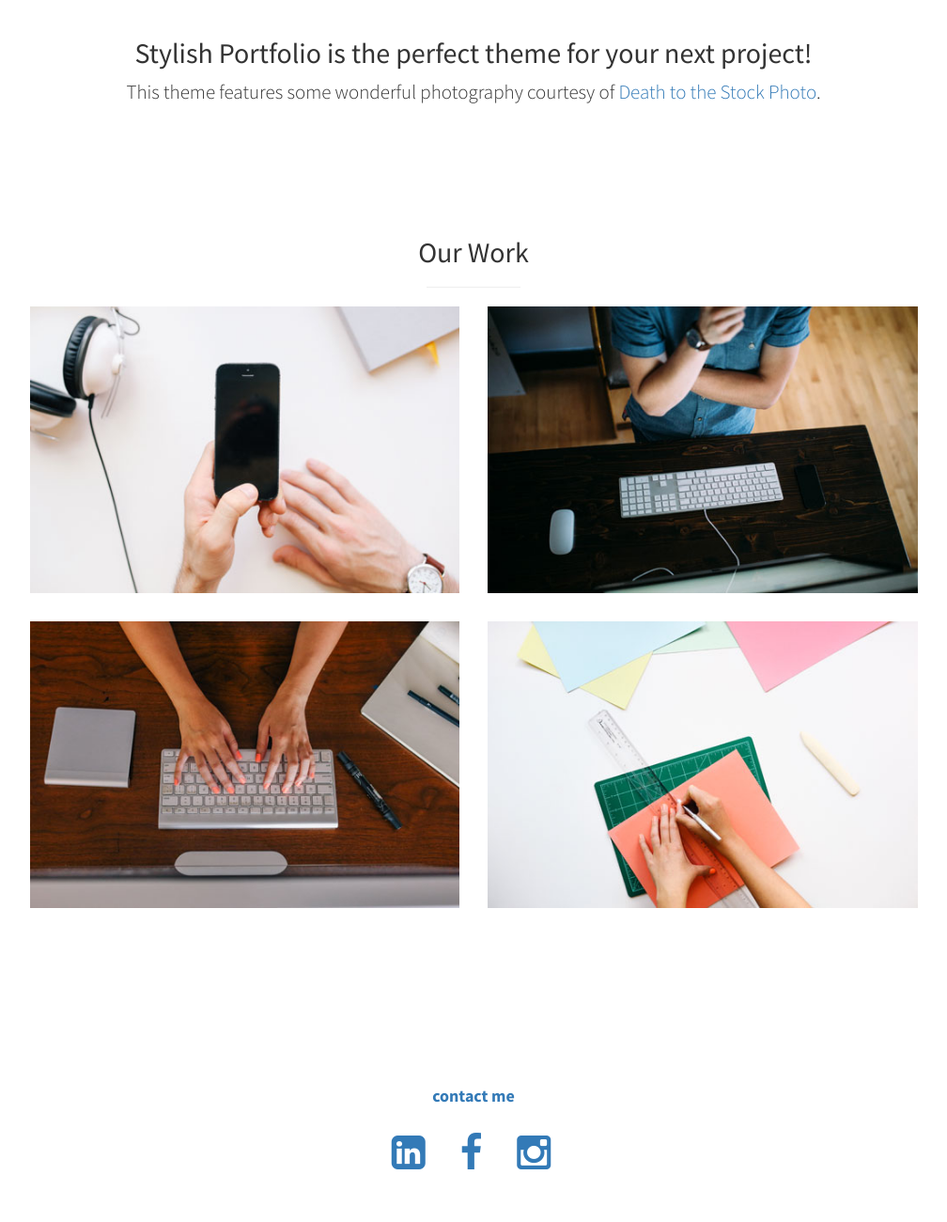
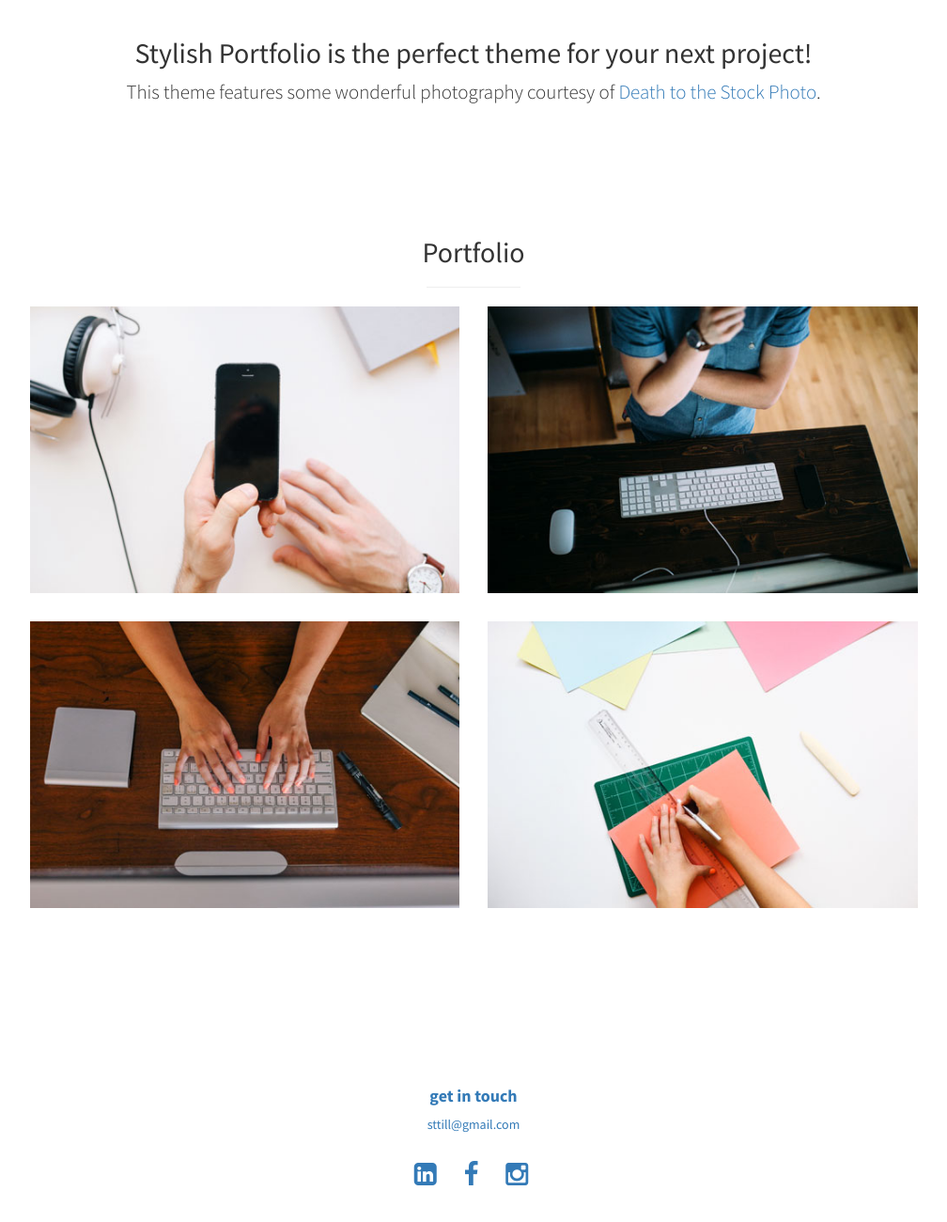
Before and after one commit to d-afonso/sttill.github.io, a plain HTML site: page index.html in a window 1280 px wide. Shown: the part 830-2130 px from the top of the page at 94% size, without its empty margins (136-1144 px from the left). Drawn offline with Linux system fonts and the light colour scheme.

Commit message:
Added files via upload

```diff
--- a/index.html
+++ b/index.html
@@ -92,7 +92,7 @@
         <div class="container">
             <div class="row">
                 <div class="col-lg-10 col-lg-offset-1 text-center">
-                    <h2>Our Work</h2>
+                    <h2>Portfolio</h2>
                     <hr class="small">
                     <div class="row">
                         <div class="col-md-6">
@@ -141,19 +141,22 @@
         <div class="container">
             <div class="row">
                 <div class="col-lg-10 col-lg-offset-1 text-center">
-                    <h4><a href="#"><strong>contact me</a></strong>
+                    <h4><a href="mailto:name@example.com"><strong>get in touch</a></strong>
                     </h4>
-
+                    <ul class="list-unstyled">
+                        <li><a href="mailto:name@example.com">sttill@gmail.com</a>
+                        </li>
+                    </ul>
                     <br>
                     <ul class="list-inline">
                         <li>
-                            <a href="#"><i class="fa fa-linkedin-square fa-fw fa-3x"></i></a>
+                            <a href="https://www.linkedin.com/in/david-afonso-5a15212b?trk=nav_responsive_tab_profile"><i class="fa fa-linkedin-square fa-fw fa-2x"></i></a>
                         </li>
                         <li>
-                            <a href="#"><i class="fa fa-facebook fa-fw fa-3x"></i></a>
+                            <a href="https://www.facebook.com/dAFON50"><i class="fa fa-facebook fa-fw fa-2x"></i></a>
                         </li>
                         <li>
-                            <a href="#"><i class="fa fa-instagram fa-fw fa-3x"></i></a>
+                            <a href="https://www.instagram.com/sttill/"><i class="fa fa-instagram fa-fw fa-2x"></i></a>
                         </li>
                     </ul>
                 <!--<hr class="small">-->
```
